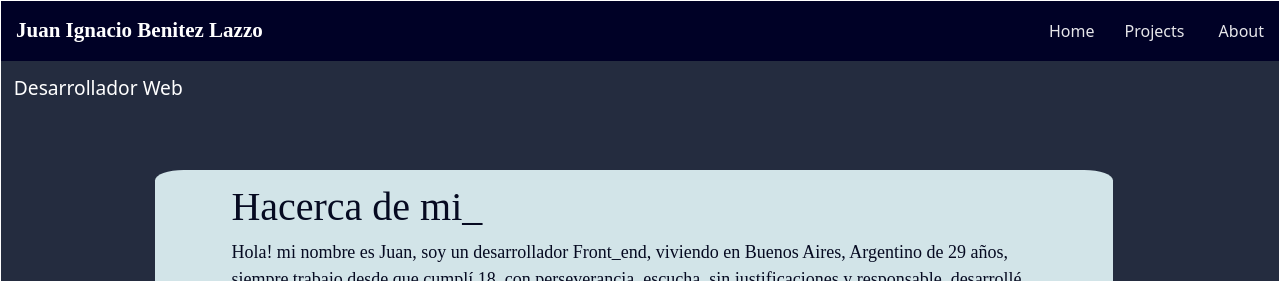
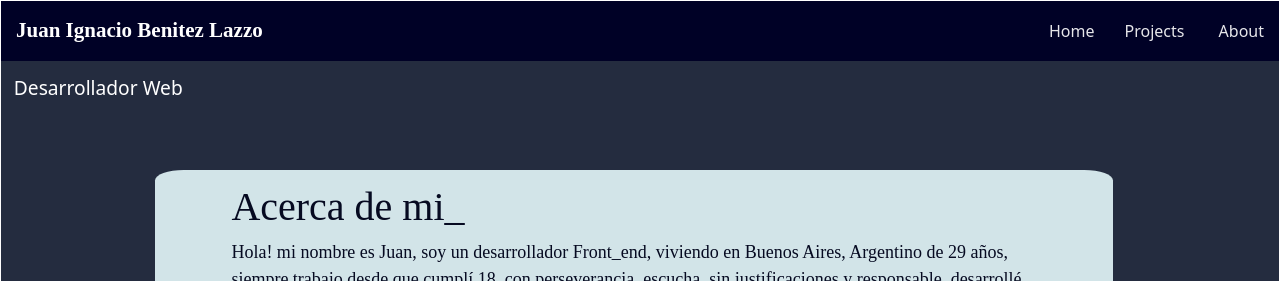
Before and after one commit to benitezlazzo/Porfolio, a React (Create React App) app: page /About in a window 1280 px wide. Shown: the top 281 px of the page. Built offline with nearby package versions, Linux system fonts and the light colour scheme.

Commit message:
porfolio3.33

```diff
--- a/src/Pages/About.jsx
+++ b/src/Pages/About.jsx
@@ -1,7 +1,7 @@
 const About = () => {
   return (
     <div class="meil2">
-      <h1>Hacerca de mi_ </h1>
+      <h1>Acerca de mi_ </h1>
       <p>
         Hola! mi nombre es Juan, soy un desarrollador Front_end, viviendo en Buenos Aires, Argentino de 29 años, siempre trabajo desde que cumplí 18, con perseverancia, escucha, sin justificaciones y responsable, desarrollé una mentalidad muy analítica que me ayuda a pensar y trabajar de una manera muy organizada y estructurada. En las habilidades blandas   que desarrolle trabajando con clientes, uso la buena comunicación, lograr buenos tratos y poner buena energía a todo. Otro de mis puntos fuertes es que siempre estoy aprendiendo cosas nuevas y haciendo mejoras en el rendimiento de las cosas que desarrollé.
         En mis tiempos libres me gusta disfrutar mi familia y proyectar nuevos resultados, hacer deporte hace sentirme y verme mejor, natación, gym, correr. Gracias por tomarse el tiempo de leer esto. Atentamente:  Juan Ignacio Benitez Lazzo
```
